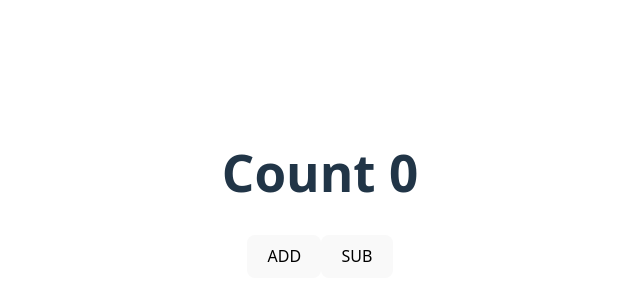
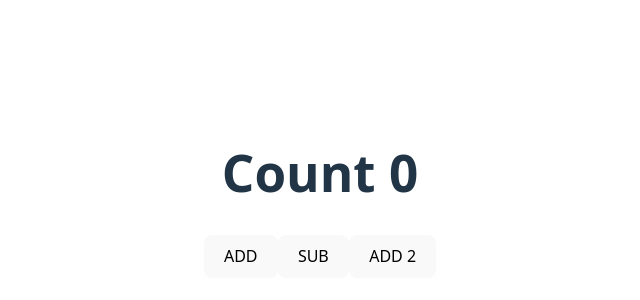
Before and after one commit to ishika021i/weather-app, a React (Vite) app: page / in a window 1280 px wide. Shown: the part 206-506 px from the top of the page, without its empty margins (320-960 px from the left). Built offline with nearby package versions, Linux system fonts and the light colour scheme.

Commit message:
feature 4

```diff
--- a/src/App.jsx
+++ b/src/App.jsx
@@ -19,6 +19,12 @@ function App() {
        }
 
        }>SUB </button>
+       <button onClick ={
+       () => {
+        setvalue(value +2);
+       }
+
+       }>ADD 2 </button>
     </>
   )
 }
```
